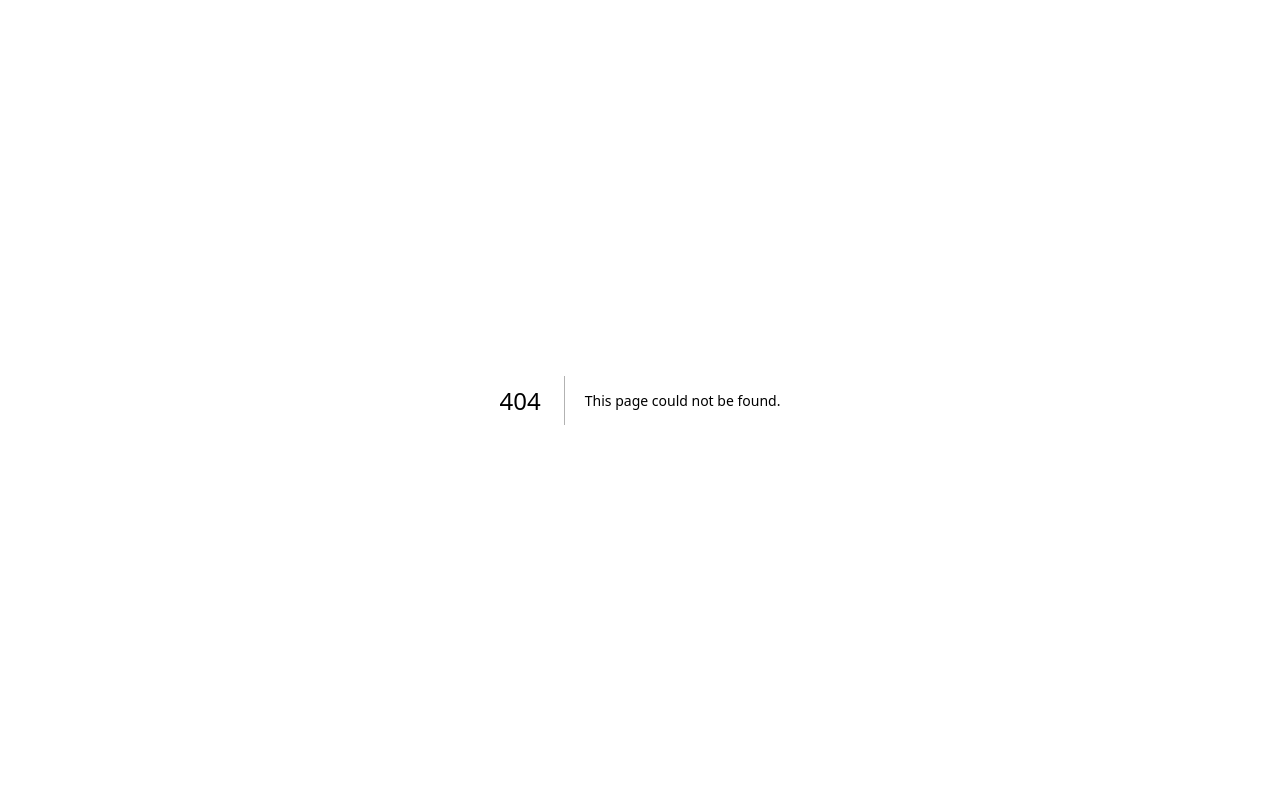
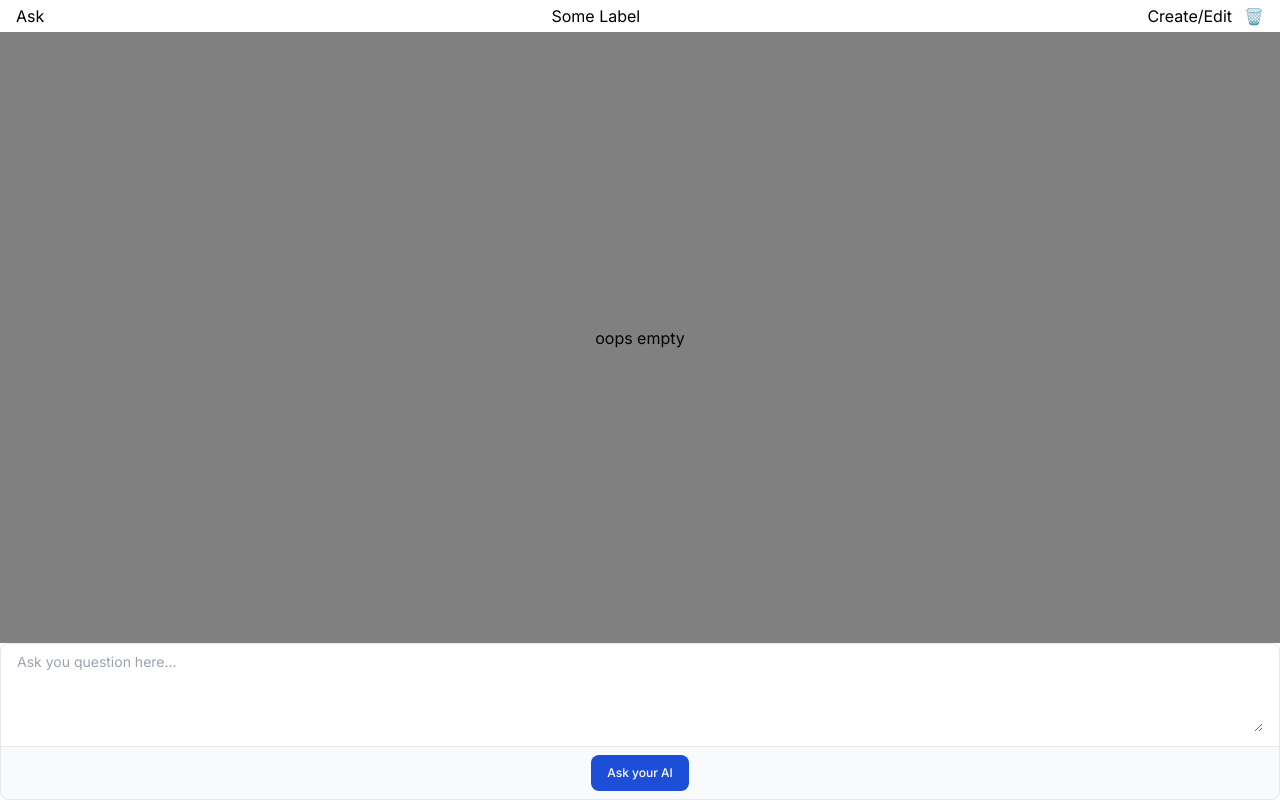
Before and after one commit to KobbyBawuah/Fullstack-Custom-AI-Chatbot, a Next.js app: page /new-ui in a window 1280 px wide. Before the commit this address had no page. Built offline with nearby package versions, Linux system fonts and the light colour scheme.

Commit message:
Add some scaffolding for UI

```diff
--- /dev/null
+++ b/app/new-ui/page.tsx
@@ -0,0 +1,35 @@
+"use client";
+import { useEffect, useState } from "react";
+import Header from "../../components/new-ui/header";
+import Chat from "@/components/new-ui/Chat";
+
+export default function NewUI() {
+  const [screen, setScreen] = useState("chat");
+
+  useEffect(() => {
+    // TODO: Check for any chat setups
+  }, []);
+
+  let content;
+  switch (screen) {
+    case "chat":
+      content = <Chat />;
+      break;
+    case "setup":
+      content = <div>this is setup</div>;
+      break;
+    default:
+      content = <Chat />;
+      break;
+  }
+
+  return (
+    <div className="flex flex-col justify-between">
+      <Header
+        onAsk={() => setScreen("chat")}
+        onSetup={() => setScreen("setup")}
+      />
+      {content}
+    </div>
+  );
+}
--- /dev/null
+++ b/components/new-ui/Chat.jsx
@@ -0,0 +1,140 @@
+import { useState, useRef } from "react";
+
+function EmptyMessage() {
+  return (
+    <div
+      style={{
+        display: "flex",
+        alignItems: "center",
+        justifyContent: "center",
+        height: "100%",
+      }}
+    >
+      oops empty
+    </div>
+  );
+}
+
+function InputBar({ onSubmit }) {
+  const [query, setQuery] = useState("");
+  return (
+    <div className="w-full border border-gray-200 rounded-lg bg-gray-50 dark:bg-gray-700 dark:border-gray-600">
+      <div className="px-4 py-2 bg-white rounded-t-lg dark:bg-gray-800">
+        <label htmlFor="comment" className="sr-only">
+          Your question
+        </label>
+        <textarea
+          id="comment"
+          rows={4}
+          className="w-full px-0 text-sm text-gray-900 bg-white border-0 dark:bg-gray-800 focus:ring-0 dark:text-white dark:placeholder-gray-400"
+          onChange={(e) => setQuery(e.target.value)}
+          placeholder="Ask you question here..."
+          required
+          value={query}
+        ></textarea>
+      </div>
+      <div className="flex items-center justify-between px-3 py-2 border-t dark:border-gray-600">
+        <div className="w-full flex flex-col items-center justify-center">
+          <button
+            className="inline-flex items-center py-2.5 px-4 text-xs font-medium text-center text-white bg-blue-700 rounded-lg focus:ring-4 focus:ring-blue-200 dark:focus:ring-blue-900 hover:bg-blue-800"
+            onClick={() => {
+              onSubmit(query);
+              setQuery("");
+            }}
+            disabled={query.length === 0}
+          >
+            Ask your AI
+          </button>
+        </div>
+      </div>
+    </div>
+  );
+}
+
+function Message({ type, message }) {
+  if (type === "to") {
+    return (
+      <div>
+        You
+        <div
+          style={{
+            background: "darkgray",
+            padding: "8px",
+            width: "50%",
+          }}
+        >
+          {message}
+        </div>
+      </div>
+    );
+  }
+  return (
+    <div>
+      <div style={{ marginLeft: "auto", width: "50%" }}>Whisper</div>
+      <div
+        style={{
+          background: "darkgray",
+          padding: "8px",
+          width: "50%",
+          marginLeft: "auto",
+        }}
+      >
+        {message}
+      </div>
+    </div>
+  );
+}
+
+export default function Chat() {
+  const [messages, setMessages] = useState([]);
+  const isEmpty = messages.length === 0;
+
+  let content;
+  switch (isEmpty) {
+    case true:
+      content = <EmptyMessage />;
+      break;
+    case false:
+      content = (
+        <div>
+          {messages.map((message, index) => {
+            return (
+              <Message key={`{message}-{index}`} type="to" message={message} />
+            );
+          })}
+        </div>
+      );
+      break;
+  }
+
+  return (
+    <div
+      style={{
+        height: "calc(100vh - 32px)",
+        display: "flex",
+        flexDirection: "column",
+      }}
+    >
+      <div
+        style={{
+          height: "100%",
+          width: "100%",
+          padding: "20px",
+          background: "grey",
+          overflowY: "auto",
+          display: "flex",
+          gap: "8px",
+          flexDirection: "column",
+        }}
+      >
+        {content}
+      </div>
+      <InputBar
+        onSubmit={(value) => {
+          const newMessages = [...messages, value];
+          setMessages(newMessages);
+        }}
+      />
+    </div>
+  );
+}
--- /dev/null
+++ b/components/new-ui/Header.jsx
@@ -0,0 +1,17 @@
+import { colors } from "@/styles/colors";
+
+export default function Header({ onAsk, onSetup }) {
+  return (
+    <div
+      className="flex flex-row justify-between px-4 items-center"
+      style={{ height: "32px", background: colors.red400 }}
+    >
+      <button onClick={onAsk}>Ask</button>
+      <div>Some Label</div>
+      <div style={{ display: "flex", gap: "12px" }}>
+        <button onClick={onSetup}>Create/Edit</button>
+        <button>🗑️</button>
+      </div>
+    </div>
+  );
+}
--- /dev/null
+++ b/styles/colors.jsx
@@ -0,0 +1,40 @@
+export const colors = {
+  white: "#FFFFFF",
+  black: "#1D1127",
+
+  gray100: "#E7E1EC",
+  gray200: "#C6BECF",
+  gray300: "#9386A0",
+  gray400: "#776589",
+  gray500: "#2B1D38",
+
+  yellow100: "#FDE8b4",
+  yellow200: "#FFD577",
+  yellow300: "#FFC227",
+
+  purple100: "#D4D1EC",
+  purple200: "#A396DA",
+  purple300: "#6C5FC7",
+
+  blue100: "#D2DFF7",
+  blue200: "#92A8EA",
+  blue300: "#3D74DB",
+
+  orange100: "#FFF1ED",
+  orange200: "#F9C7B9",
+  orange300: "#F69C7D",
+  orange400: "#FF7738",
+  orange500: "#BA4A23",
+
+  red100: "#FCC6C8",
+  red200: "#FD918F",
+  red300: "#F55459",
+
+  green100: "#B6ECDF",
+  green200: "#7DD6BE",
+  green300: "#33BF9E",
+
+  pink100: "#FDC9D7",
+  pink200: "#FA93AB",
+  pink300: "#F05781",
+};
--- a/tailwind.config.js
+++ b/tailwind.config.js
@@ -1,5 +1,16 @@
 /** @type {import('tailwindcss').Config} */
 module.exports = {
+  mode: 'jit',
+  // These paths are just examples, customize them to match your project structure
+   purge: [
+     './public/**/*.html',
+    "./app/**/*.{js,ts,jsx,tsx,mdx}",
+    "./pages/**/*.{js,ts,jsx,tsx,mdx}",
+    "./components/**/*.{js,ts,jsx,tsx,mdx}",
+
+    // Or if using `src` directory:
+    "./src/**/*.{js,ts,jsx,tsx,mdx}",
+   ],
   content: [
     "./app/**/*.{js,ts,jsx,tsx,mdx}",
     "./pages/**/*.{js,ts,jsx,tsx,mdx}",
```
